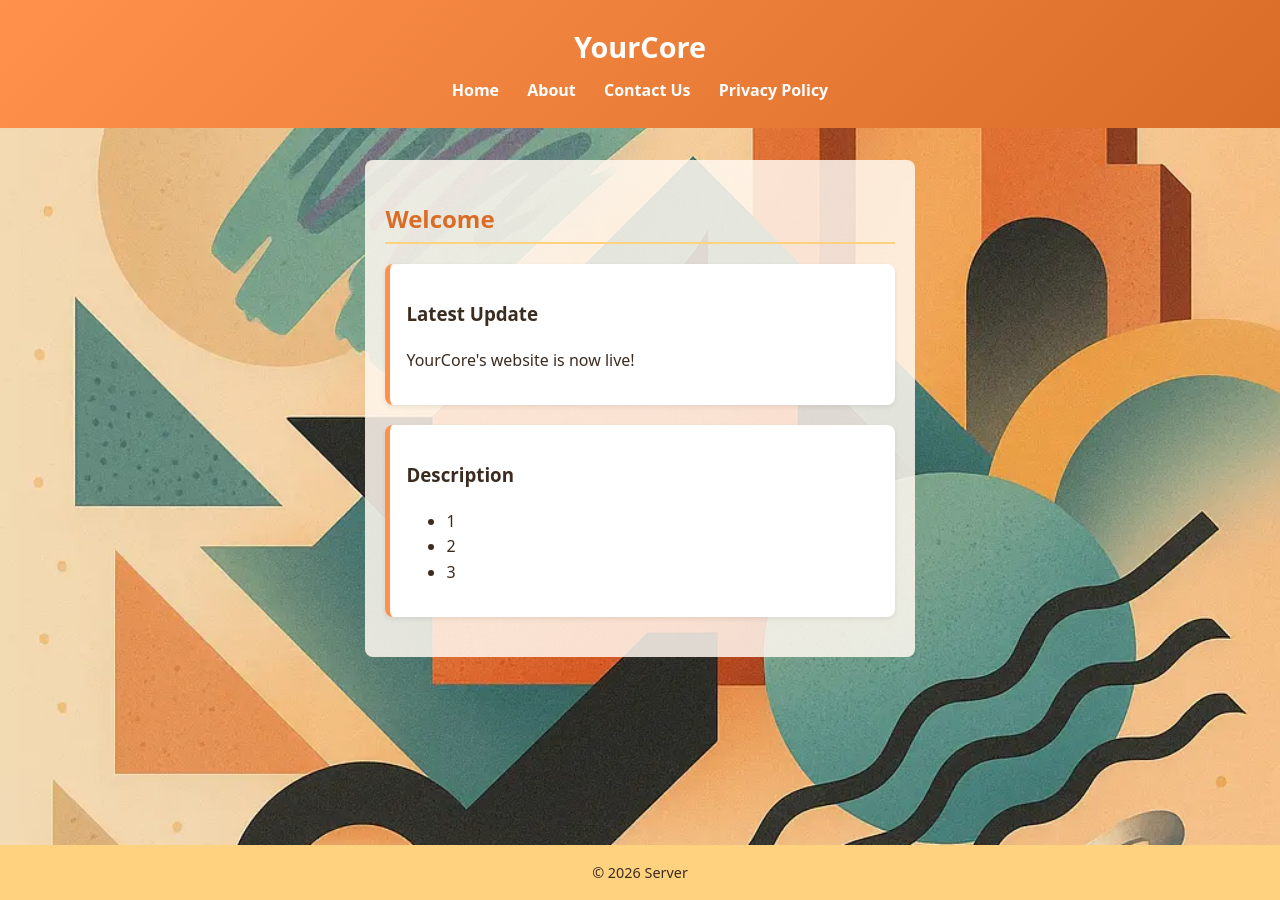
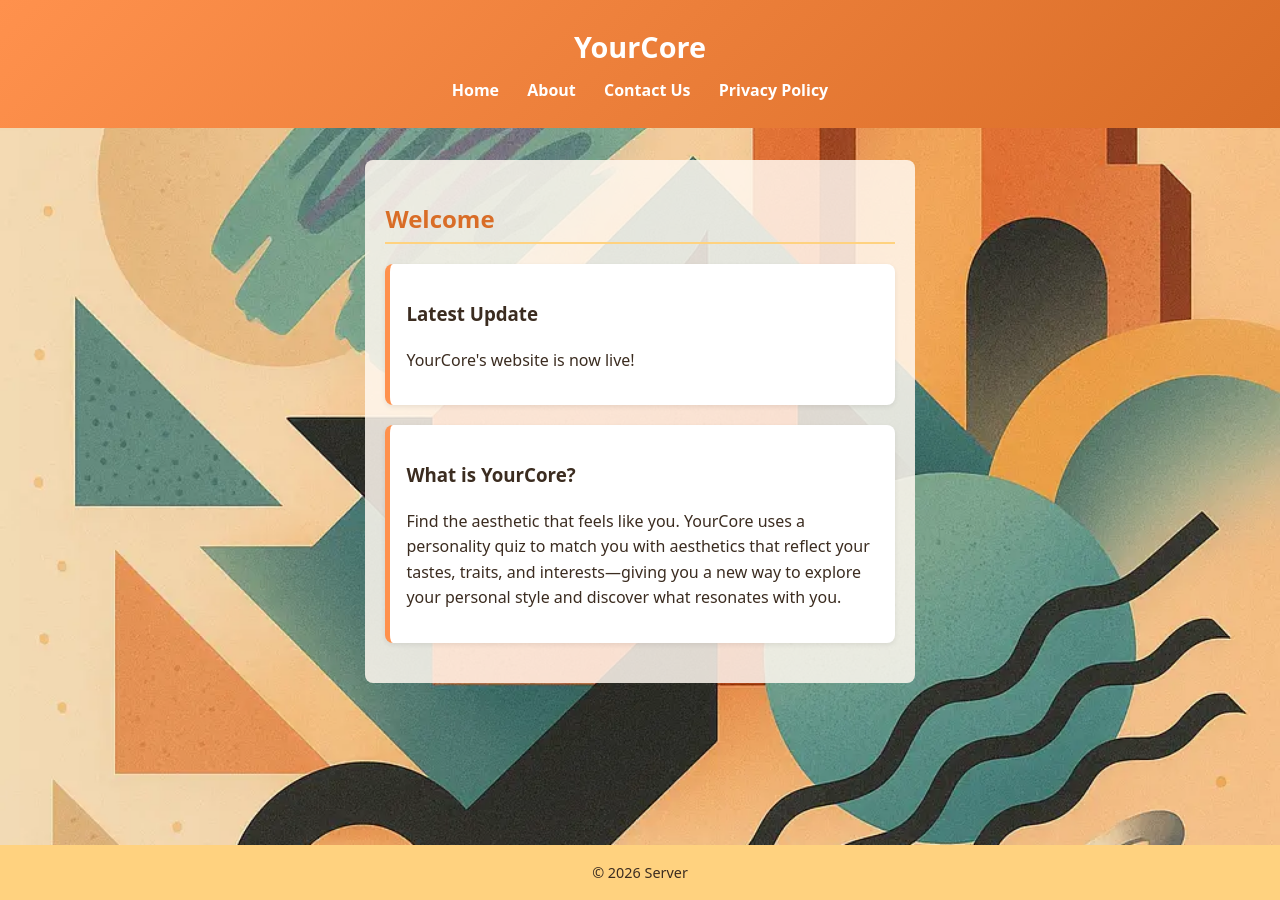
Before and after one commit to TylerVanBuren/tylervanburen.github.io, a Jekyll site: the page built from docs/index.html, in a window 1280 px wide. Built offline with Jekyll 4.4.1, drawn with Linux system fonts in a browser that asks for light colours.

Commit message:
Update index.html

```diff
--- a/docs/index.html
+++ b/docs/index.html
@@ -10,10 +10,11 @@ heading: Welcome
 </div>
 
 <div class="card">
-  <h3>Description</h3>
-  <ul>
-    <li>1</li>
-    <li>2</li>
-    <li>3</li>
-  </ul>
+  <h3>What is YourCore?</h3>
+  <p>
+    Find the aesthetic that feels like you. YourCore uses a personality
+    quiz to match you with aesthetics that reflect your tastes, traits,
+    and interests—giving you a new way to explore your personal style
+    and discover what resonates with you.
+  </p>
 </div>
```
